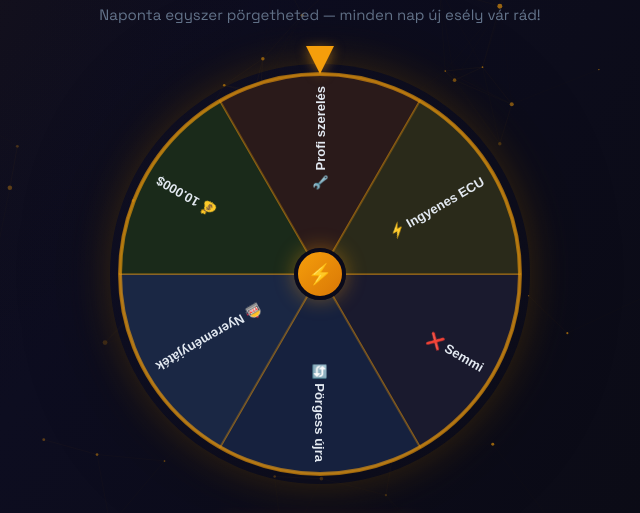
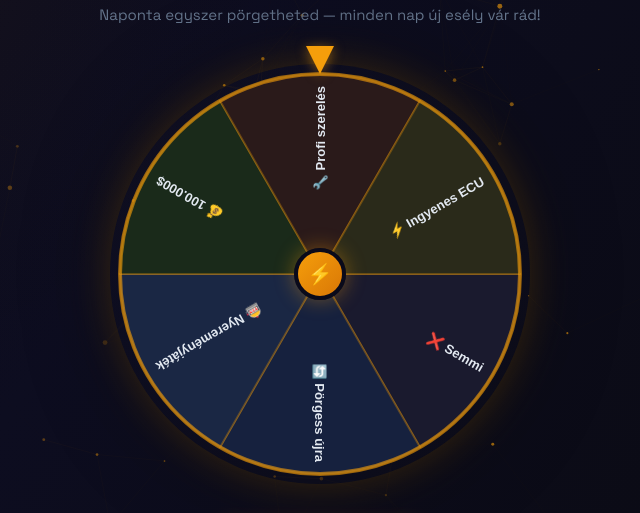
Before and after one commit to joshuavagyok/powerpulse, a website: page public/wheel.html in a window 1280 px wide. Shown: the part 202-715 px from the top of the page, 320-960 px from the left. Drawn offline with Linux system fonts and the light colour scheme; animation ran at ten frames a second.

Commit message:
Kerék: 10.000$ → 100.000$

```diff
--- a/public/wheel.html
+++ b/public/wheel.html
@@ -173,7 +173,7 @@ const SEGMENTS = [
   { label: '❌ Semmi',         emoji: '❌', color: '#1a1a2e', prob: 45,   prize: 'nothing', display: 1 },
   { label: '🔄 Pörgess újra', emoji: '🔄', color: '#16213e', prob: 43.5, prize: 'respin',  display: 1 },
   { label: '🎰 Nyereményjáték',emoji: '🎰', color: '#1a2744', prob: 5,    prize: 'raffle',  display: 1 },
-  { label: '💰 10.000$',       emoji: '💰', color: '#1a2a1a', prob: 2,    prize: 'money',   display: 1 },
+  { label: '💰 100.000$',      emoji: '💰', color: '#1a2a1a', prob: 2,    prize: 'money',   display: 1 },
   { label: '🔧 Profi szerelés',emoji: '🔧', color: '#2a1a1a', prob: 3,    prize: 'service', display: 1 },
   { label: '⚡ Ingyenes ECU',  emoji: '⚡', color: '#2a2a1a', prob: 1.5,  prize: 'ecu',     display: 1 },
 ];
@@ -182,7 +182,7 @@ const PRIZE_MSGS = {
   nothing: { emoji:'❌', title:'Sajnos nem nyertél...', desc:'Ne csüggedj! Holnap új esély vár!', special: false },
   respin:  { emoji:'🔄', title:'Pörgess újra!', desc:'Szerencséd van — pörgetheted még egyszer!', special: true, extra: 'respin' },
   raffle:  { emoji:'🎰', title:'Bekerültél a nyereményjátékba!', desc:'Gratulálunk! Automatikusan részt veszel a nagy nyereményjátékban. Add meg az adataidat!', special: true },
-  money:   { emoji:'💸', title:'Nyertél 10.000$-t!', desc:'Gratulálunk! Add meg az IC nevedet az összeg átvételéhez.', special: true },
+  money:   { emoji:'💸', title:'Nyertél 100.000$-t!', desc:'Gratulálunk! Add meg az IC nevedet az összeg átvételéhez.', special: true },
   service: { emoji:'🔧', title:'Nyertél egy teljes Profi szerelést!', desc:'Gratulálunk! Ingyenes teljes profi szerelés jár neked. Add meg az adataidat!', special: true },
   ecu:     { emoji:'⚡', title:'Nyertél egy ingyenes ECU beállítást!', desc:'JACKPOT! Ingyenes ECU tuning jár neked. Add meg az adataidat!', special: true },
 };
```
